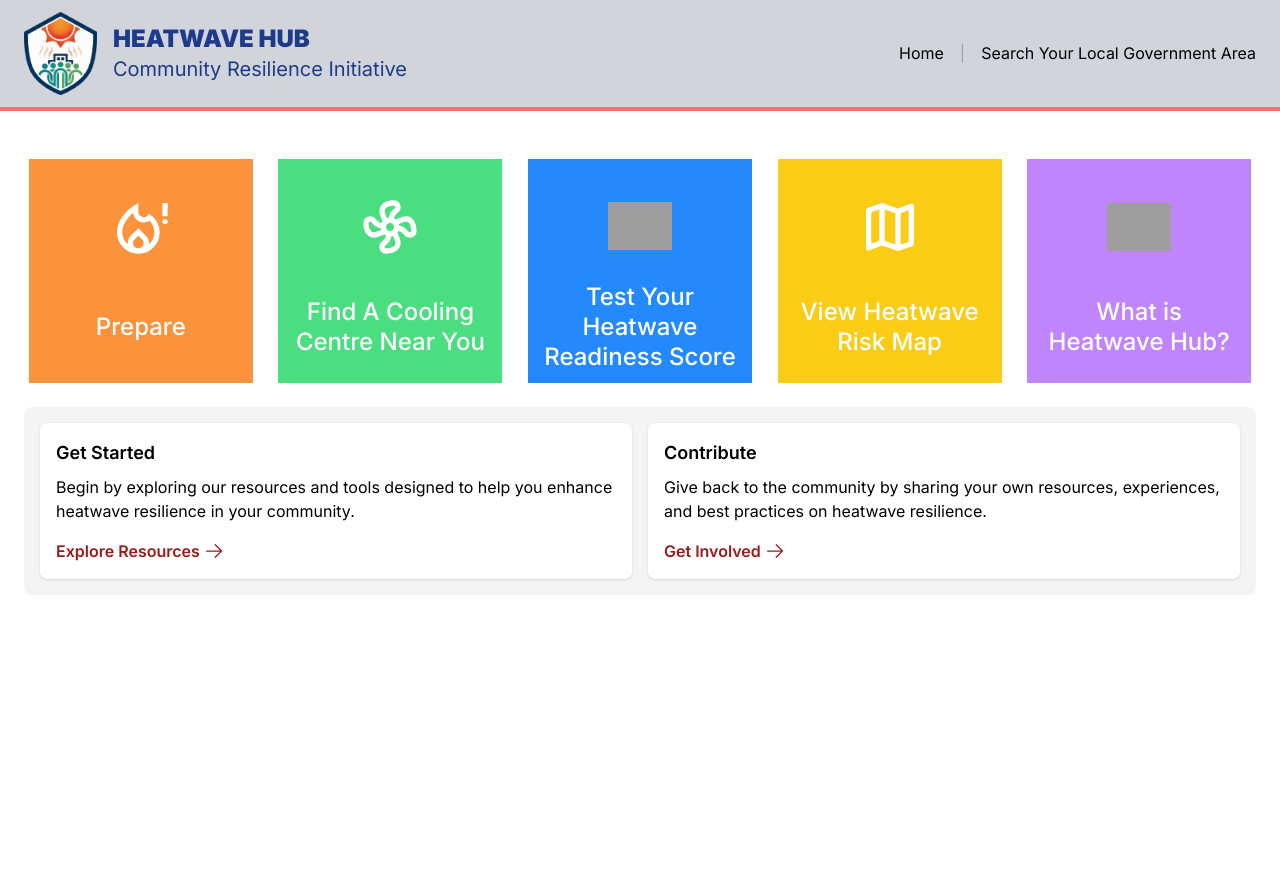
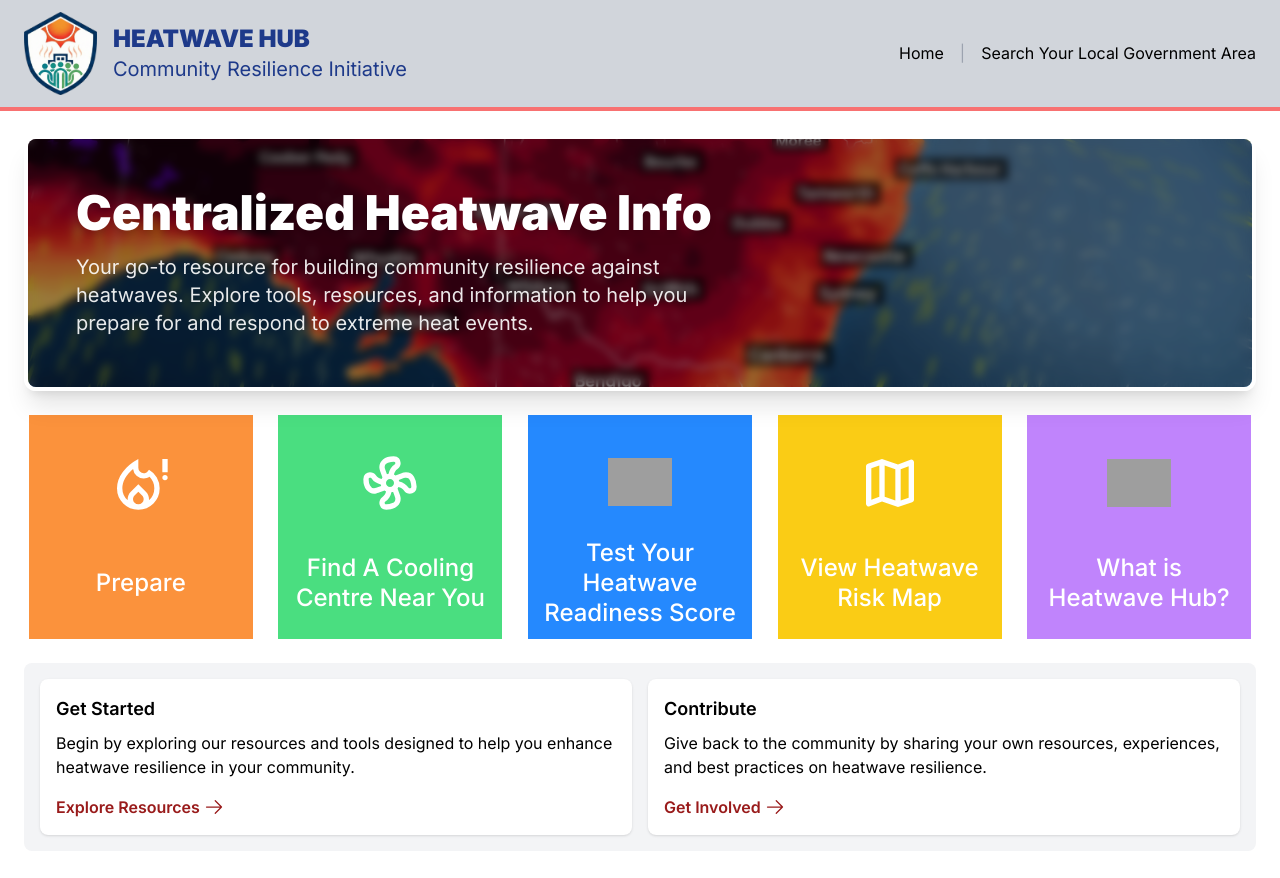
Before and after one commit to RubinInsert/HeatwaveHub, a Next.js app: page / in a window 1280 px wide. Shown: the top 878 px of the page. Built offline with nearby package versions, Linux system fonts and the light colour scheme; grey boxes are pictures that could not be loaded; a web font is replaced by a local one.

Commit message:
Heatmap Intro Banner

```diff
--- a/app/page.tsx
+++ b/app/page.tsx
@@ -6,6 +6,28 @@ import NavCard from "./NavCard";
 export default function Page() {
   return (
     <main className="flex min-h-screen flex-col p-6">
+      <div className="relative block md:h-64 h-auto w-full overflow-hidden rounded-xl border-4 border-white shadow-xl">
+        <Image
+          src="/heatwave-map.png"
+          alt="Australia Heatwave Map"
+          fill
+          className="object-cover object-center"
+          priority
+        />
+        <div className="flex h-full items-center p-12 bg-black/40 text-white relative z-10 backdrop-blur-sm hover:backdrop-blur duration-300">
+          <div className="max-w-2xl">
+            <h1 className="text-xl md:text-5xl font-black mb-4 drop-shadow-lg">
+              Centralized Heatwave Info
+            </h1>
+            <p className="text-l md:text-xl opacity-90">
+              Your go-to resource for building community resilience against
+              heatwaves. Explore tools, resources, and information to help you
+              prepare for and respond to extreme heat events.
+            </p>
+          </div>
+        </div>
+      </div>
+
       <div className="flex text-center flex-col md:flex-row gap-4 justify-around text-white font-bold text-2xl mt-6">
         <NavCard
           href="/"
--- a/package.json
+++ b/package.json
@@ -11,6 +11,7 @@
     "autoprefixer": "10.4.20",
     "bcrypt": "^5.1.1",
     "clsx": "^2.1.1",
+    "motion": "^12.23.26",
     "next": "latest",
     "next-auth": "5.0.0-beta.25",
     "postcss": "8.5.1",
```
Also changed, not shown: app/NavCard.tsx (+10 -5 lines), app/ScrollBanner.tsx (added), public/heatwave-map.png (added), 1 other file (tests, documents, lock files or other folders).
